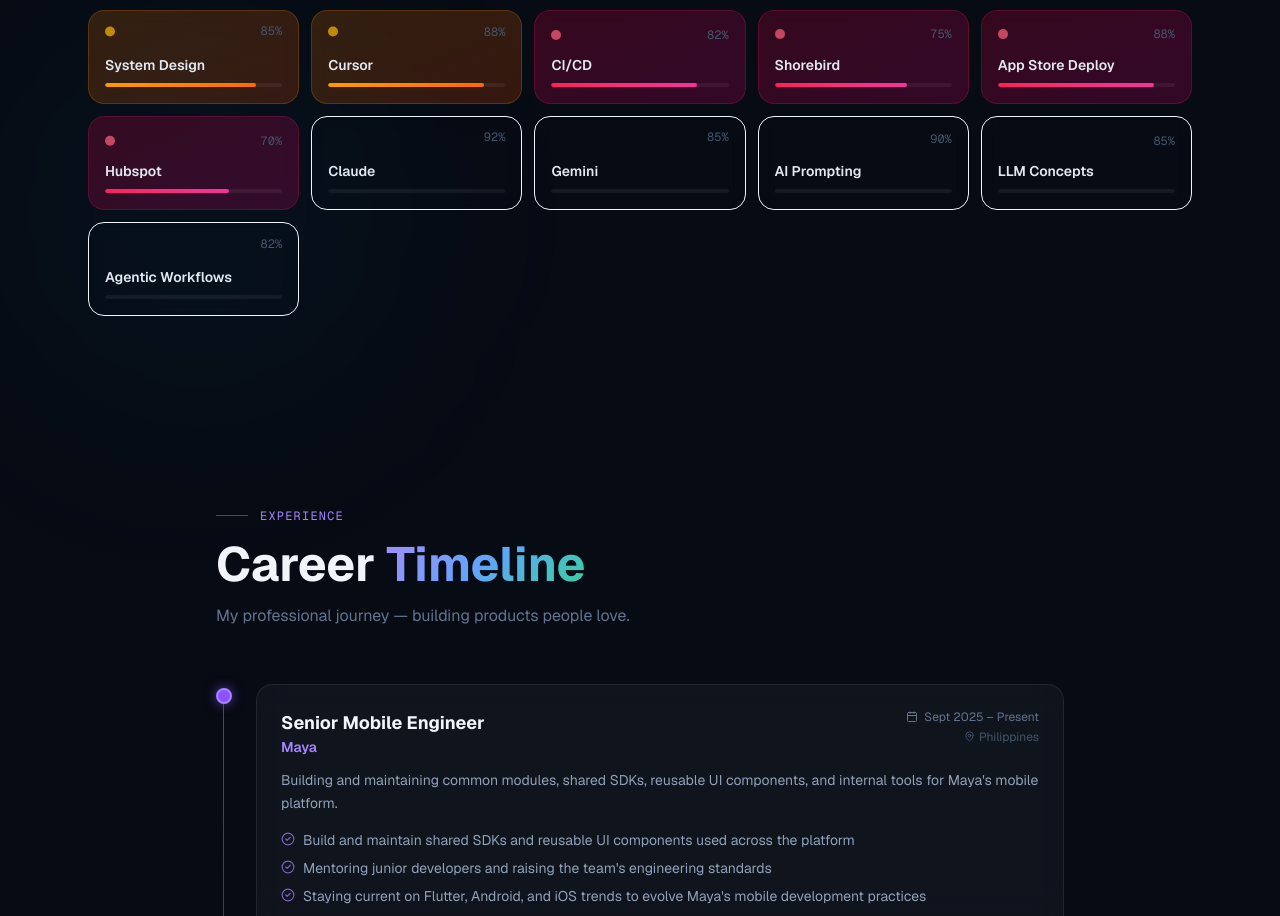
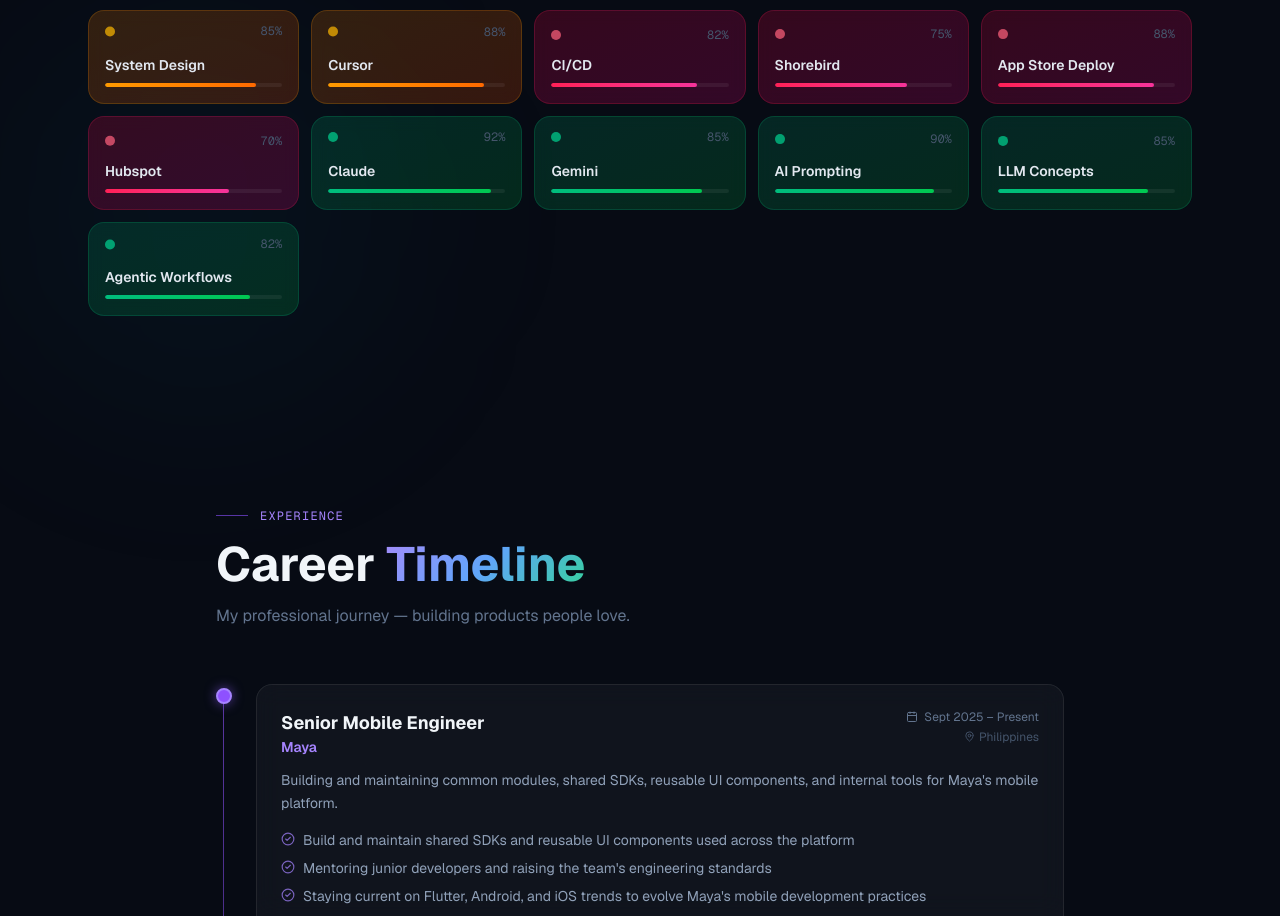
Before and after one commit to michaeljude/judemichael-portfolio, a Next.js app: page / in a window 1280 px wide. Shown: the part 2548-3464 px from the top of the page. Built offline with nearby package versions, Linux system fonts and the light colour scheme.

Commit message:
Add AI category colors to SkillCard component

```diff
--- a/components/ui/SkillCard.tsx
+++ b/components/ui/SkillCard.tsx
@@ -8,6 +8,7 @@
   backend: "from-cyan-600/20 to-teal-600/20 border-cyan-500/20 hover:border-cyan-500/40",
   tools: "from-amber-600/20 to-orange-600/20 border-amber-500/20 hover:border-amber-500/40",
   cloud: "from-rose-600/20 to-pink-600/20 border-rose-500/20 hover:border-rose-500/40",
+  ai: "from-emerald-600/20 to-green-600/20 border-emerald-500/20 hover:border-emerald-500/40",
 };
 
 const categoryDotColors: Record<Skill["category"], string> = {
@@ -15,6 +16,7 @@
   backend: "bg-cyan-400",
   tools: "bg-amber-400",
   cloud: "bg-rose-400",
+  ai: "bg-emerald-400",
 };
 
 const categoryBarColors: Record<Skill["category"], string> = {
@@ -22,6 +24,7 @@
   backend: "from-cyan-500 to-teal-500",
   tools: "from-amber-500 to-orange-500",
   cloud: "from-rose-500 to-pink-500",
+  ai: "from-emerald-500 to-green-500",
 };
 
 export function SkillCard({ skill, delay = 0 }: { skill: Skill; delay?: number }) {
```
